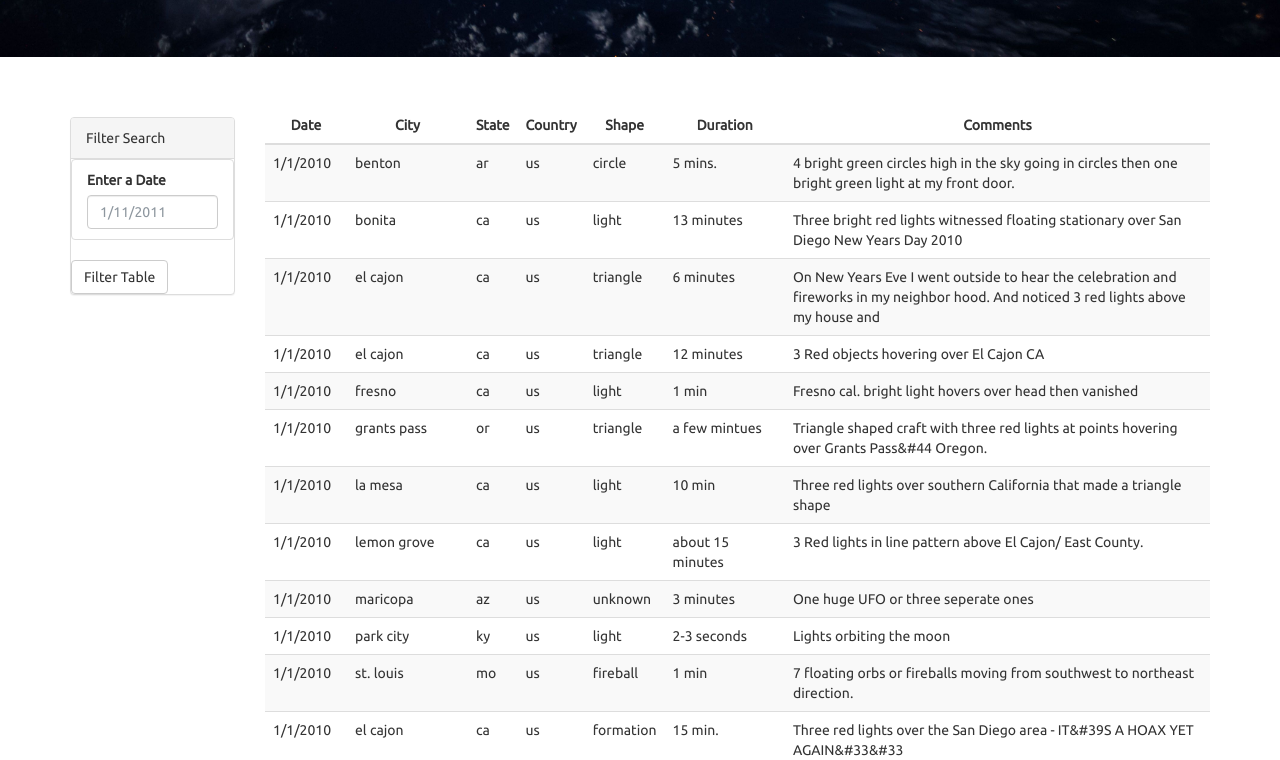
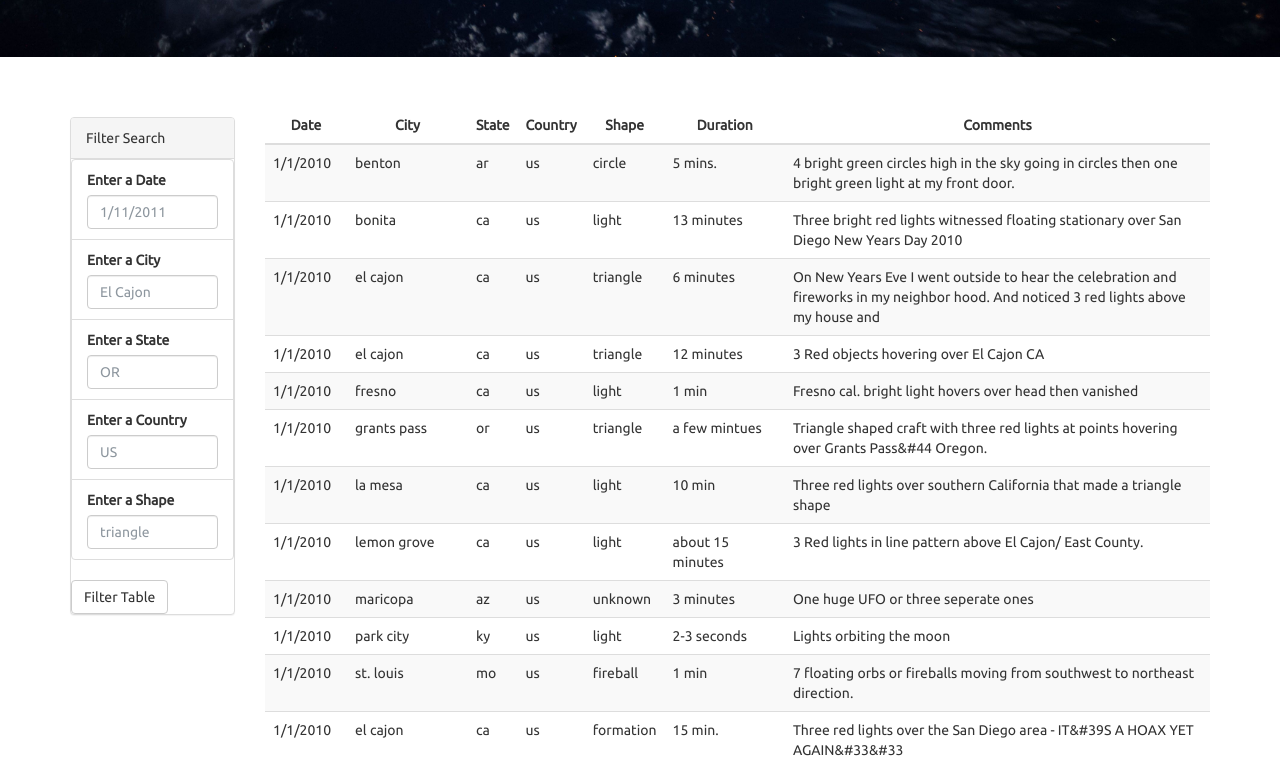
Before and after one commit to zombimaki/javascript-challenge, a plain HTML site: page UFO-level-2/index.html in a window 1280 px wide. Shown: the part 555-1315 px from the top of the page. Drawn offline with nearby package versions, Linux system fonts and the light colour scheme.

Commit message:
html lvl 2

```diff
--- a/UFO-level-2/index.html
+++ b/UFO-level-2/index.html
@@ -39,6 +39,22 @@
                         <label for="date">Enter a Date</label>
                         <input class="form-control" id="datetime" type="text" placeholder="1/11/2011">
                       </li>
+                      <li class="filter list-group-item">
+                        <label for="city">Enter a City</label>
+                        <input class="form-control" id="city" type="text" placeholder="El Cajon">
+                      </li>
+                      <li class="filter list-group-item">
+                        <label for="state">Enter a State</label>
+                        <input class="form-control" id="state" type="text" placeholder="OR">
+                      </li>
+                      <li class="filter list-group-item">
+                        <label for="country">Enter a Country</label>
+                        <input class="form-control" id="country" type="text" placeholder="US">
+                      </li>
+                      <li class="filter list-group-item">
+                        <label for="shape">Enter a Shape</label>
+                        <input class="form-control" id="shape" type="text" placeholder="triangle">
+                      </li>
                     </ul>
                   </div>
                   <button id="filter-btn" type="button" class="btn btn-default">Filter Table</button>
```
